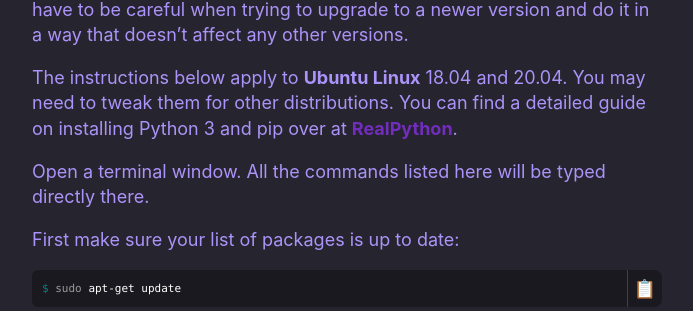
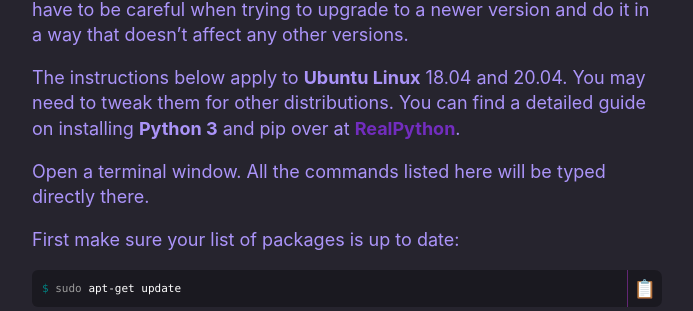
Before and after one commit to toyboxpy/toyboxpy.io, a Jekyll site: the page built from _posts/2022-08-17-installing-python.md, in a window 1280 px wide and 900 px high, scrolled down 2044 px. Shown: the part 193-504 px from the top of the window, without its empty margins (293-986 px from the left). Built offline with Jekyll 4.4.1, drawn with Linux system fonts in a browser that asks for light colours; comment, search, counter and statistics services are not loaded.

Commit message:
Added highlight

```diff
--- a/_posts/2022-08-17-installing-python.md
+++ b/_posts/2022-08-17-installing-python.md
@@ -91,7 +91,7 @@ Then close the terminal window and re-open it for the changed to take effect.
 
 Since on **Linux** many services rely on the installed version of **Python**, you have to be careful when trying to upgrade to a newer version and do it in a way that doesn't affect any other versions.
 
-The instructions below apply to **Ubuntu Linux** 18.04 and 20.04. You may need to tweak them for other distributions. You can find a detailed guide on installing Python 3 and pip over at [RealPython](https://realpython.com/installing-python/){:target="_blank"}.
+The instructions below apply to **Ubuntu Linux** 18.04 and 20.04. You may need to tweak them for other distributions. You can find a detailed guide on installing **Python 3** and pip over at [RealPython](https://realpython.com/installing-python/){:target="_blank"}.
 
 Open a terminal window. All the commands listed here will be typed directly there.
 
```
